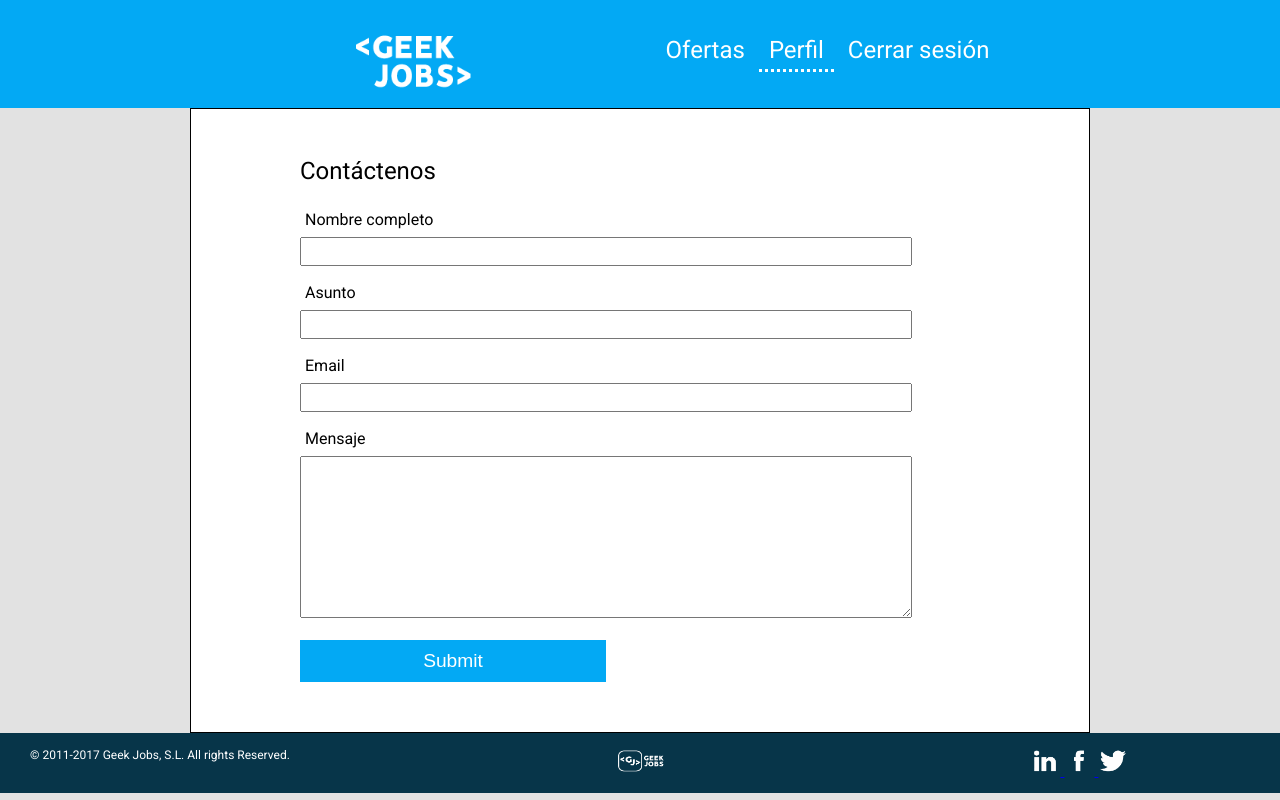
After one commit to JLDRM/Caso-Pr-ctico-Front-End-J3IM, a PHP site: page /contact.html in a window 1280 px wide. The commit adds this page. Run offline with PHP 8.4, Linux system fonts and the light colour scheme.

Commit message:
Pagina contacto
+ Contact page
+ SCSS
+ Footer mejorado

```diff
--- a/assets/css/ismail.css
+++ b/assets/css/ismail.css
@@ -228,6 +228,37 @@ section {
   .p:active {
     background-color: #b231fd; }
 
+#contact {
+  padding: 30px 10px;
+  width: 700px;
+  margin: 0 auto; }
+  #contact h2 {
+    font-size: 1.5em;
+    margin-bottom: 20px; }
+  #contact label {
+    width: 90%;
+    display: block;
+    padding: 5px;
+    margin-top: 10px; }
+  #contact input {
+    width: 90%;
+    display: block;
+    padding: 5px;
+    /*&[type="submit"]:hover {
+        box-shadow: 1px 2px 10px 0px rgba(3,168,244,0.75);
+    }*/ }
+    #contact input[type="submit"] {
+      width: 45%;
+      padding: 10px;
+      background: #03A9F4;
+      border: 0 solid transparent;
+      margin-top: 15px;
+      font-size: 1.2em;
+      color: white; }
+  #contact textarea {
+    width: 90%;
+    padding: 5px; }
+
 footer {
   background-color: #073549;
   width: 100%;
@@ -236,7 +267,6 @@ footer {
 
 #footerlist {
   width: 25%; }
-
   #footerlist ul {
     display: inline-block;
     padding-right: 5%;
@@ -247,7 +277,6 @@ footer {
 
 #social {
   width: 25%; }
-
   #social ul {
     width: 100%;
     padding-right: 5%;
@@ -255,7 +284,6 @@ footer {
     list-style-type: none;
     text-align: center;
     margin-top: 3px; }
-
   #social li {
     display: inline-block;
     text-align: right; }
--- a/assets/css/ismail.scss
+++ b/assets/css/ismail.scss
@@ -268,6 +268,43 @@ section {
     }
 }
 
+#contact {
+    padding: 30px 10px;
+    width: 700px;
+    margin: 0 auto;
+    h2 {
+        font-size: 1.5em;
+        margin-bottom: 20px;
+    }
+    label {
+        width: 90%;
+        display: block;
+        padding: 5px;
+        margin-top: 10px;
+    }
+    input {
+        width: 90%;
+        display: block;
+        padding: 5px;
+        &[type="submit"] {
+            width: 45%;
+            padding: 10px;
+            background: #03A9F4;
+            border: 0 solid transparent;
+            margin-top: 15px;
+            font-size: 1.2em;
+            color: white;
+        }
+        /*&[type="submit"]:hover {
+            box-shadow: 1px 2px 10px 0px rgba(3,168,244,0.75);
+        }*/
+    }
+    textarea {
+        width: 90%;
+        padding: 5px;
+    }
+}
+
 footer {
     background-color: #073549;
     width: 100%;
@@ -277,9 +314,7 @@ footer {
 
 #footerlist {
     width: 25%;
-}
-
-#footerlist ul {
+    ul {
         display: inline-block;
         padding-right: 5%;
         list-style-type: none;
@@ -287,12 +322,11 @@ footer {
         margin-top: 3px;
         padding-left: 0px;
     }
+}
 
 #social {
     width: 25%;
-}
-
-#social ul {
+    & ul {
         width: 100%;
         padding-right: 5%;
         padding-left: 0px;
@@ -300,10 +334,10 @@ footer {
         text-align: center;
         margin-top: 3px;
     }
-
-#social li {
+    & li {
         display: inline-block;
         text-align: right;
+    }
 }
 
 #copyright {
--- /dev/null
+++ b/contact.html
@@ -0,0 +1,101 @@
+<!DOCTYPE html>
+<html lang="en">
+<!-- Author: Ismail -->
+
+<head>
+    <meta charset="UTF-8">
+    <meta name="viewport" content="width=device-width, initial-scale=1.0">
+    <meta http-equiv="X-UA-Compatible" content="ie=edge">
+    <title>GeekJobs</title>
+    <!-- Fuentes -->
+    <link href="https://fonts.googleapis.com/css?family=Roboto:400,500,700" rel="stylesheet">
+    <!-- Estilos -->
+    <link type="text/css" rel="stylesheet" href="./assets/css/ismail.css">
+    <!-- Inicio Favicons -->
+    <link rel="icon" type="image/png" sizes="32x32" href="./assets/img/favicon/favicon-32x32.png">
+    <link rel="icon" type="image/png" sizes="96x96" href="./assets/img/favicon/favicon-96x96.png">
+    <link rel="icon" type="image/png" sizes="16x16" href="./assets/img/favicon/favicon-16x16.png">
+    <!-- Fin Favicons -->
+    <!-- Cambia color del toolbar en chrome -->
+    <meta name="theme-color" content="#db5945">
+</head>
+
+<body>
+
+    <header>
+        <div id="logo">
+            <img src="./assets/img/logo.png" alt="GeekJobs">
+        </div>
+        <div class="menu">
+            <ul>
+                <li>
+                    <a href="#">Ofertas</a>
+                </li>
+                <li>
+                    <a href="#" class="active">Perfil</a>
+                </li>
+                <li>
+                    <a href="#">Cerrar sesión</a>
+                </li>
+            </ul>
+        </div>
+    </header>
+
+    <section>
+        <div class="cont">
+            <div id="contact">
+                    <h2>Contáctenos</h2>
+
+                <form action="#" method="POST">
+                    <label for="name">Nombre completo</label>
+                    <input type="text" id="name" maxlength="40">
+
+                    <label for="asunto">Asunto</label>
+                    <input type="text" id="name" maxlength="80">
+
+                    <label for="email">Email</label>
+                    <input type="email" id="email" maxlength="80">
+
+                    <label for="mensaje">Mensaje</label>
+                    <textarea name="" id="" cols="30" rows="10" id="mensaje"></textarea>
+
+                    <input type="submit">
+                </form>
+            </div>
+        </div>
+    </section>
+
+
+    <footer>
+        <div id="copyright">
+            <p> © 2011-2017 Geek Jobs, S.L. All rights Reserved. </p>
+        </div>
+        <div id="footerlist">
+            <ul>
+                <a target="_blank" href="https:www.geekjobs.com">
+                    <li>
+                        <img src="./assets/img/geek_icon.png" width="50px" height="30px" position alt=""> </li>
+                </a>
+            </ul>
+        </div>
+        <div id="social">
+            <ul>
+                <a target="_blank" href="https:www.linkedin.com">
+                    <li>
+                        <img src="./assets/img/linkedin_icon.png" width="30px" height="30px" alt=""> </li>
+                </a>
+                <a target="_blank" href="https:www.facebook.com">
+                    <li>
+                        <img src="./assets/img/facebook_icon.png" width="30px" height="30px" alt=""> </li>
+                </a>
+                <a target="_blank" href="https:www.twitter.com">
+                    <li>
+                        <img src="./assets/img/twitter_icon.png" width="30px" height="30px" alt=""> </li>
+                </a>
+
+            </ul>
+        </div>
+    </footer>
+</body>
+
+</html>
```
Also changed, not shown: ismail.html (+4 -4 lines), 1 other file. Lines whose indentation alone changed are shown as unchanged.
